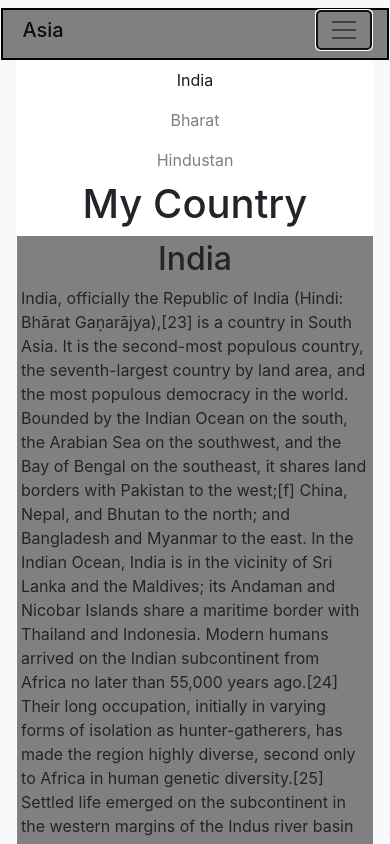
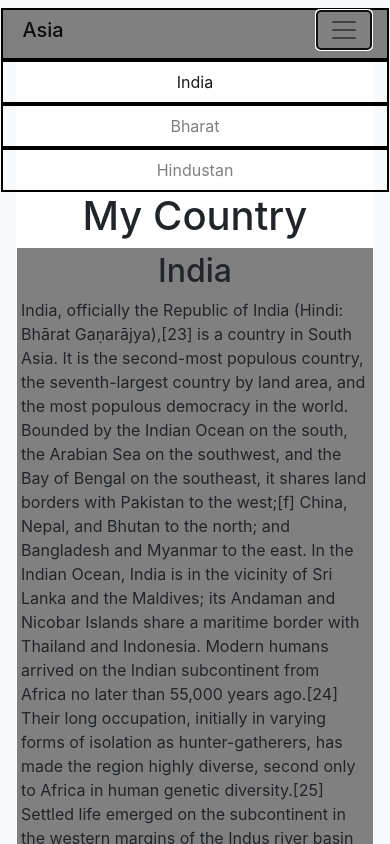
Before and after one commit to naveenPraakash/coursera-test, a plain HTML site: page site2/xyz.html in a window 390 px wide. Both pictures are taken after a click on the button "Toggle navigation". Shown: the top 844 px of the page. Drawn offline with nearby package versions, Linux system fonts and the light colour scheme; files whose address does not match are found by name.

Commit message:
changes1

```diff
--- a/site2/bootstrap-4.5.2-dist/css/styles3.css
+++ b/site2/bootstrap-4.5.2-dist/css/styles3.css
@@ -26,3 +26,6 @@
      #l {
          float: right;
      }
+     #m {
+        border: 2px solid black;
+     }
--- a/site2/xyz.html
+++ b/site2/xyz.html
@@ -24,14 +24,14 @@
 
                     <div class="collapse navbar-collapse" id="navbarSupportedContent">
                         <ul class="navbar-nav mr-auto">
-                            <li class="nav-item d-lg-none text-center active">
+                            <li id="m" class="nav-item d-lg-none text-center active">
                             <a class="nav-link" href="#India">India </a>
                             </li>
-                            <li class="nav-item d-lg-none text-center">
+                            <li id="m" class="nav-item d-lg-none text-center">
                             <a class="nav-link" href="#Bharat">Bharat</a>
                             </li>
 
-                            <li class="nav-item d-lg-none text-center">
+                            <li id="m" class="nav-item d-lg-none text-center">
                             <a class="nav-link" href="#Hindustan">Hindustan</a>
                             </li>
 
```
